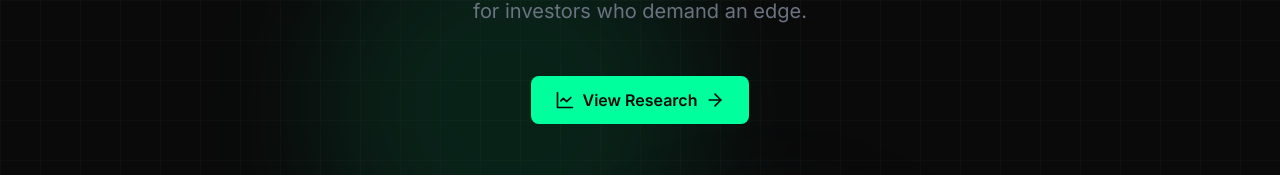
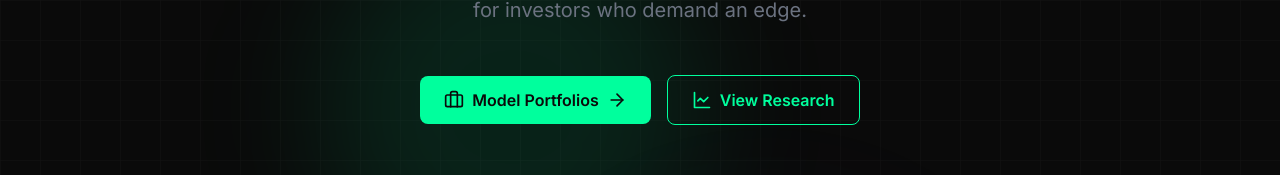
Before and after one commit to ajslaughter/PM-Research, a Next.js app: page / in a window 1280 px wide. Shown: the part 504-679 px from the top of the page. Built offline with nearby package versions, Linux system fonts and the light colour scheme; no server answers.

Commit message:
Restore Model Portfolios button on homepage
Added back the portfolio CTA button labeled 'Model Portfolios' instead
of the previous 'Access the Portfolio' to correctly reflect that these
are model portfolios, not a single owned portfolio.

https://claude.ai/code/session_01Xf7aUEh6uyvovGSCfJtmdm

```diff
--- a/src/app/page.tsx
+++ b/src/app/page.tsx
@@ -4,6 +4,7 @@ import Link from "next/link";
 import { motion } from "framer-motion";
 import {
     ArrowRight,
+    Briefcase,
     TrendingUp,
     LineChart,
     Sparkles,
@@ -53,10 +54,14 @@ export default function LandingPage() {
 
                         {/* CTA Buttons */}
                         <div className="flex flex-col sm:flex-row items-center justify-center gap-4 pt-4">
-                            <Link href="/research" className="btn-primary flex items-center gap-2">
+                            <Link href="/portfolio" className="btn-primary flex items-center gap-2">
+                                <Briefcase className="w-5 h-5" />
+                                Model Portfolios
+                                <ArrowRight className="w-5 h-5" />
+                            </Link>
+                            <Link href="/research" className="btn-secondary flex items-center gap-2">
                                 <LineChart className="w-5 h-5" />
                                 View Research
-                                <ArrowRight className="w-5 h-5" />
                             </Link>
                         </div>
                     </motion.div>
```
